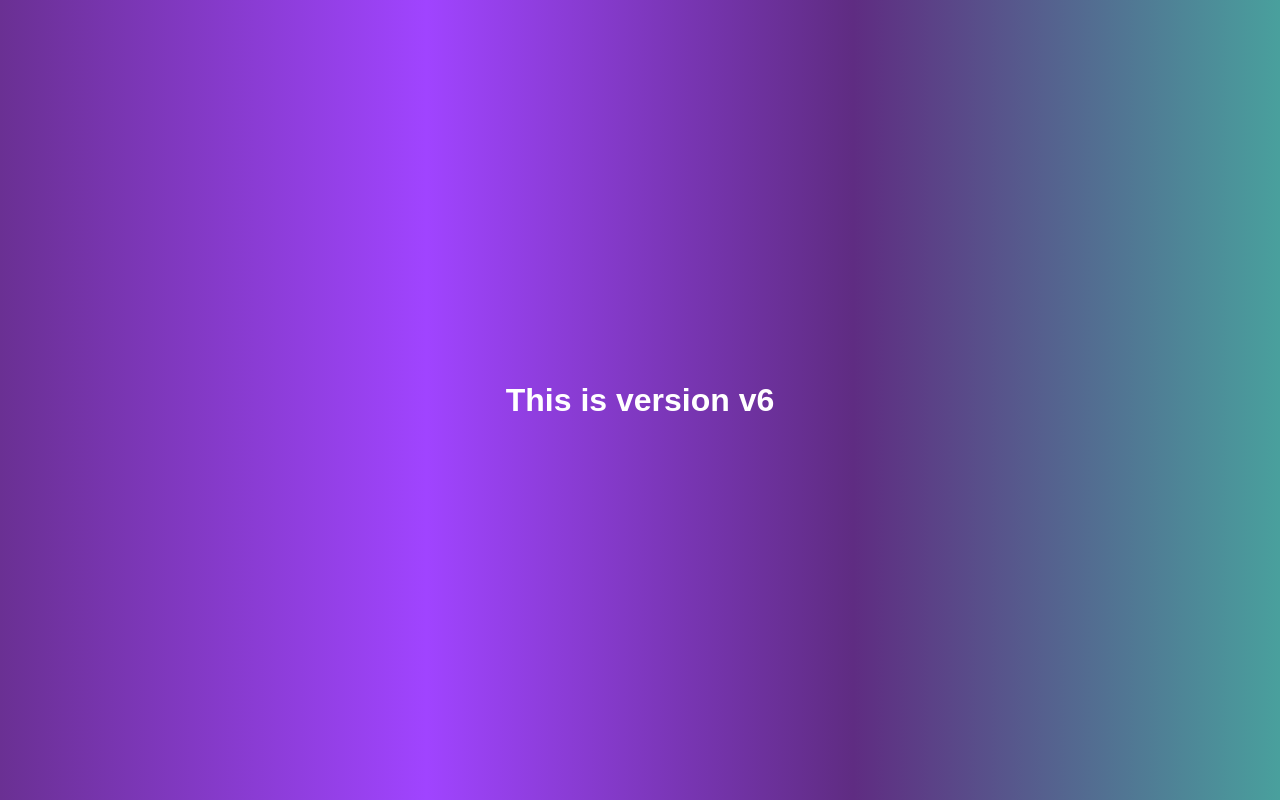
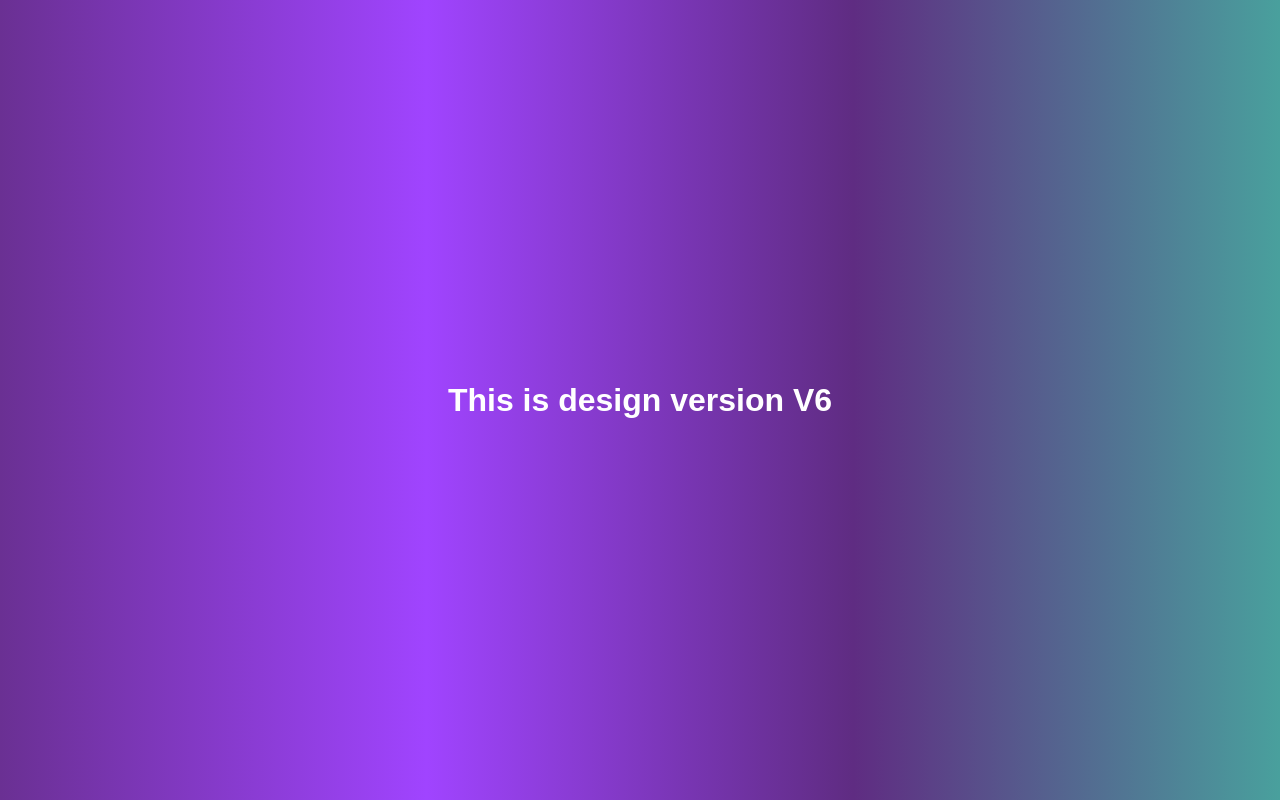
Before and after one commit to kartik2097/myRepo, a plain HTML site: page index.html in a window 1280 px wide. Drawn offline with Linux system fonts and the light colour scheme.

Commit message:
Changed H1

```diff
--- a/index.html
+++ b/index.html
@@ -8,7 +8,7 @@
 </head>
 <body>
 
-    <h1> This is version v6 </h1>
+    <h1> This is design version V6 </h1>
 <Script></Script>
 </body>
 </html>
```
